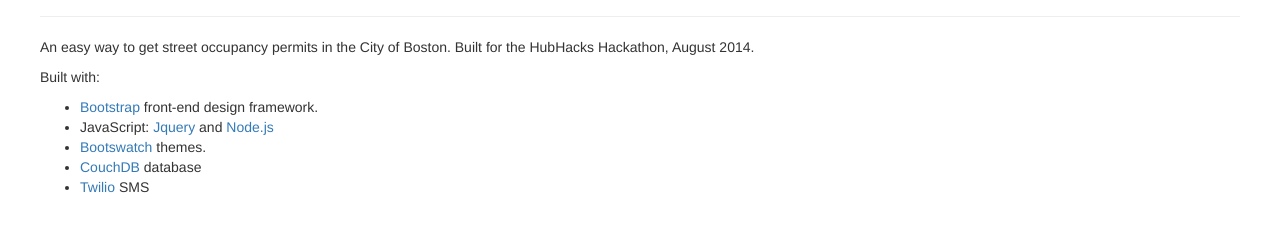
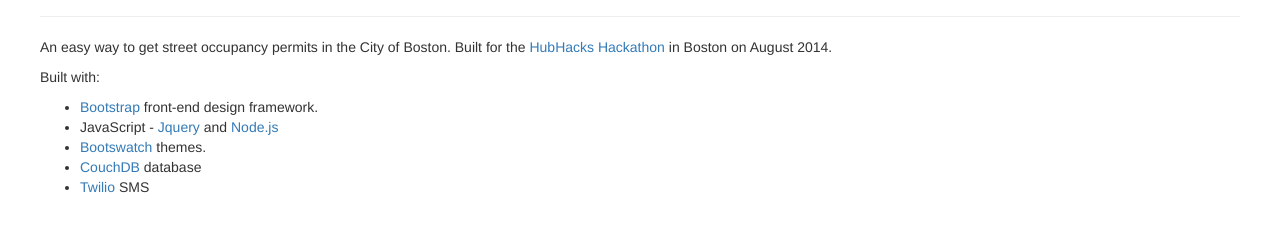
Before and after one commit to mheadd/streetpermit.me, a plain HTML site: page about.html in a window 1280 px wide. Shown: the part 98-330 px from the top of the page. Drawn offline with nearby package versions, Linux system fonts and the light colour scheme.

Commit message:
Update about.html

```diff
--- a/about.html
+++ b/about.html
@@ -51,12 +51,12 @@
         <h1>Get Your Permit</h1>
       </div>
 
-      <p>An easy way to get street occupancy permits in the City of Boston. Built for the <a href="http://hubhacks.challengepost.com/"></a>HubHacks Hackathon</a>, August 2014.</p>
+      <p>An easy way to get street occupancy permits in the City of Boston. Built for the <a href="http://hubhacks.challengepost.com/">HubHacks Hackathon</a></a> in Boston on August 2014.</p>
 
       <p>Built with:</p>
       <ul>
         <li><a href="http://getbootstrap.com/">Bootstrap</a> front-end design framework.</li>
-        <li>JavaScript: <a href="http://jquery.com/">Jquery</a> and <a href="http://nodejs.org/">Node.js</a></li>
+        <li>JavaScript - <a href="http://jquery.com/">Jquery</a> and <a href="http://nodejs.org/">Node.js</a></li>
         <li><a href="http://bootswatch.com/">Bootswatch</a> themes.</li>
         <li><a href="http://couchdb.apache.org/">CouchDB</a> database</li>
         <li><a href="https://www.twilio.com/">Twilio</a> SMS</li>
```
